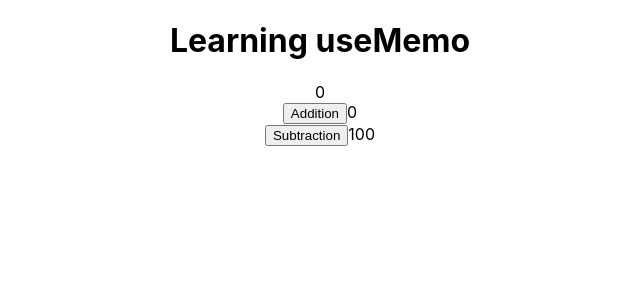
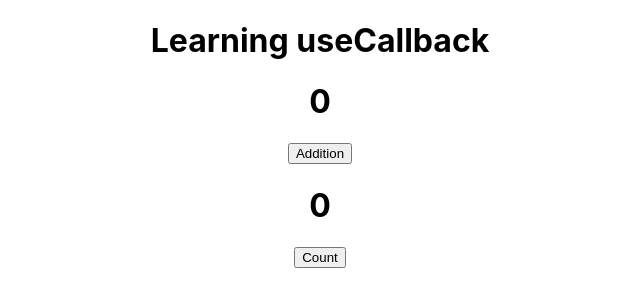
Before and after one commit to Rohittyagiii/React-app, a React (Create React App) app in the folder my-app/: page / in a window 1280 px wide. Shown: the top 306 px of the page, without its empty margins (320-960 px from the left). Built offline with nearby package versions, Linux system fonts and the light colour scheme; the HTML template or start-up script is replaced by a standard one.

Commit message:
msg display

```diff
--- a/my-app/src/App.js
+++ b/my-app/src/App.js
@@ -1,25 +1,22 @@
 import './App.css';
-import React, { useMemo, useState } from 'react';
+import React, { useCallback, useState } from 'react';
+import ChildA from './ChildA';
 
 function App() {
-
   const [add,setAdd] = useState(0);
-  const [subtract,setSubtract] = useState(100);
-
-   const Multiplication = useMemo( function multiply(){
-    console.log("***********");
-    return add*10;
-  },[add])
+const [count,setCount] = useState(0);
+  const Learning = useCallback(()=>{
+    //some operation
+  },[]);
    return(
     <div className='App'>
-      <h1>Learning useMemo</h1>
-      {Multiplication} <br/>
-      <button onClick={()=>{setAdd(add + 1)}}>Addition</button>
-      <span>{add}</span> <br  />
-      <button onClick={()=>{setSubtract(subtract - 1)}}>Subtraction</button>
-      <span>{subtract}</span>
+      <h1>Learning useCallback</h1>
+      <h1>{add}</h1>
+      <button  onClick={()=>{setAdd(add + 1)}}>Addition</button>
+      <h1>{count}</h1>
+      <button  onClick={()=>{setCount(count + 2)}}>Count</button>
     </div>
    ) ;
-}
+  }
 
 export default App;
--- /dev/null
+++ b/my-app/src/ChildA.js
@@ -0,0 +1,12 @@
+import React, { memo } from "react";
+
+function ChildA({Learning,count}){
+    console.log("Child Component");
+   return(
+    <>
+
+    </>
+   )
+}
+
+export default memo(ChildA);
```
